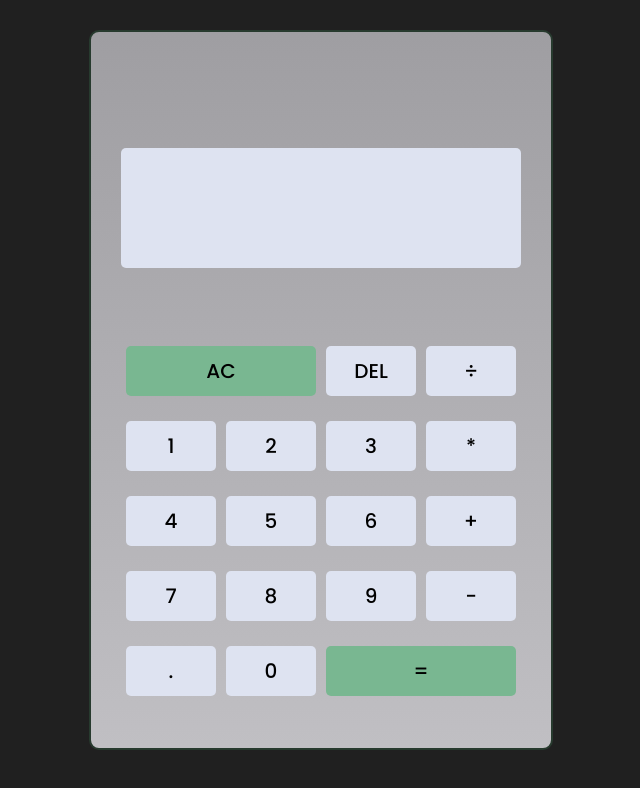
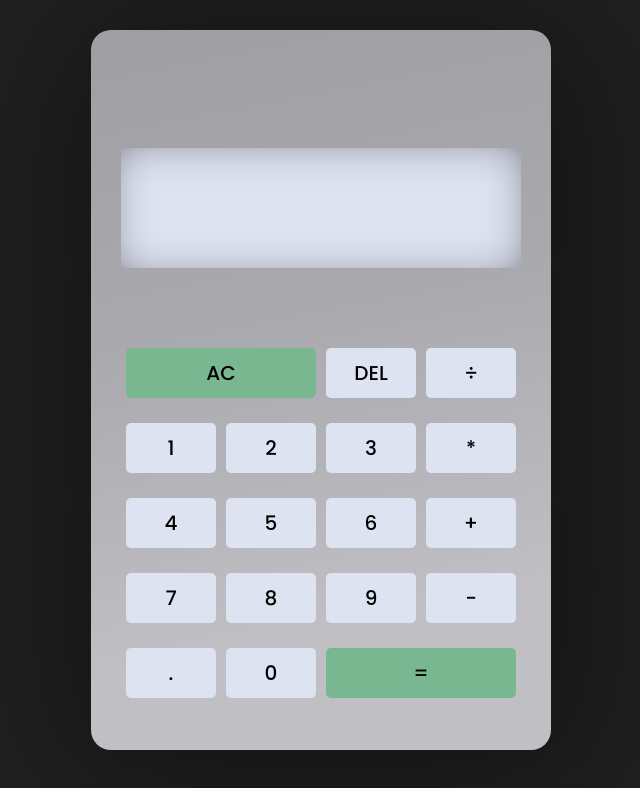
Before and after one commit to giovanniclopes/calculator, a plain HTML site: page index.html in a window 1280 px wide. Shown: the whole page, without its empty margins (319-959 px from the left). Drawn offline with Linux system fonts and the light colour scheme.

Commit message:
Update style.css

```diff
--- a/style.css
+++ b/style.css
@@ -6,7 +6,7 @@
     --background-color: #202020;
     --main-color: #79b791;
     --secundary-color: #abd1b5;
-    --dark-color: linear-gradient(-180deg, #9f9ea2, #aaa9ad, #b5b4b8, #c0bfc3);
+    --dark-color: linear-gradient(169deg,#9f9ea2 0%, #aaa9ad 40%, #c0bfc3 80%);
     --light-color: #dee3f1;
     --primary-font: 'Poppins', sans-serif;
 }
@@ -29,9 +29,11 @@ body {
     align-items: center;
     min-height: 90vh;
     width: fit-content;
-    border: 2px solid #273a2e;
     background: var(--dark-color);
-    border-radius: 10px;
+    box-shadow: 8px 15px 163px 20px rgba(0,0,0,0.45);
+    -webkit-box-shadow: 8px 15px 163px 20px rgba(0,0,0,0.45);
+    -moz-box-shadow: 8px 15px 163px 20px rgba(0,0,0,0.45);
+    border-radius: 20px;
     margin: 30px auto;
     padding: 0px 30px 40px 30px;
     grid-template-columns: repeat(4, 100px);
@@ -87,6 +89,9 @@ button:active {
     word-break: break-all;
     border-radius: 5px;
     margin-bottom: -50px;
+    box-shadow: -2px 2px 58px -30px rgba(0,0,0,1) inset;
+    -webkit-box-shadow: -2px 2px 58px -30px rgba(0,0,0,1) inset;
+    -moz-box-shadow: -px 2px 58px -30px rgba(0,0,0,1) inset;
 }
 
 @media (max-width: 600px) {
```
